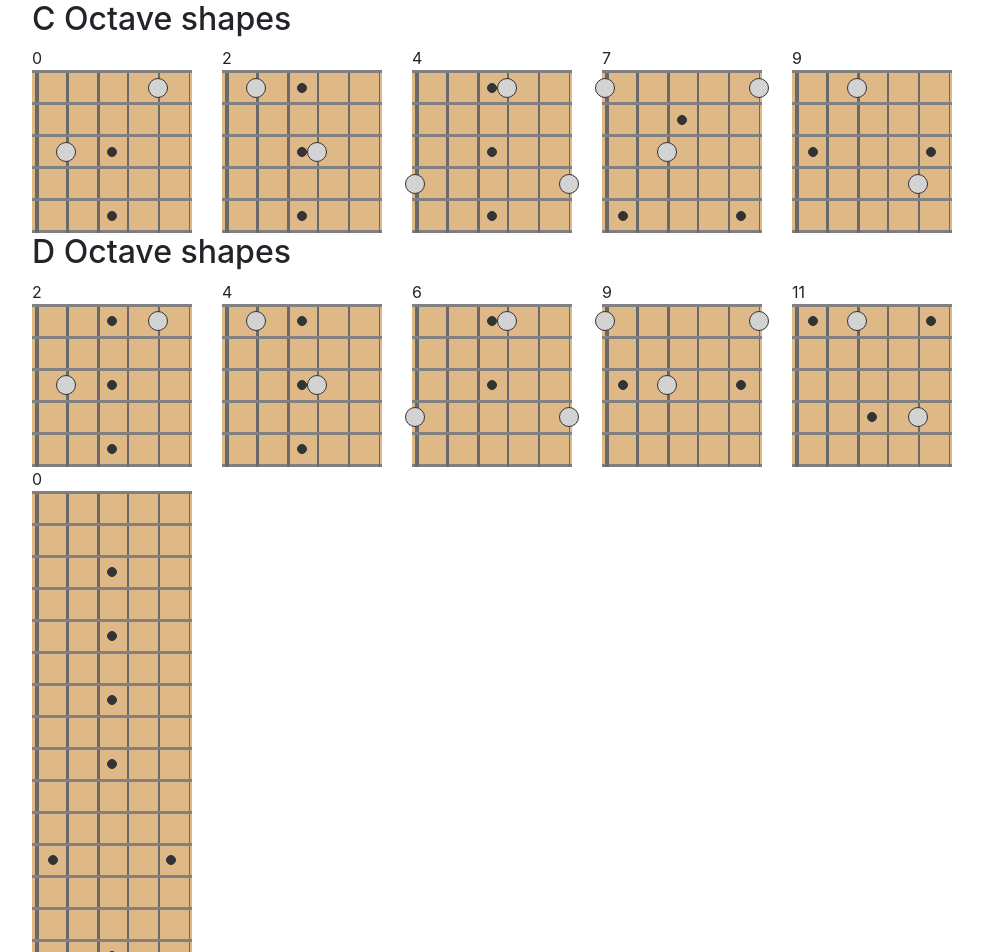
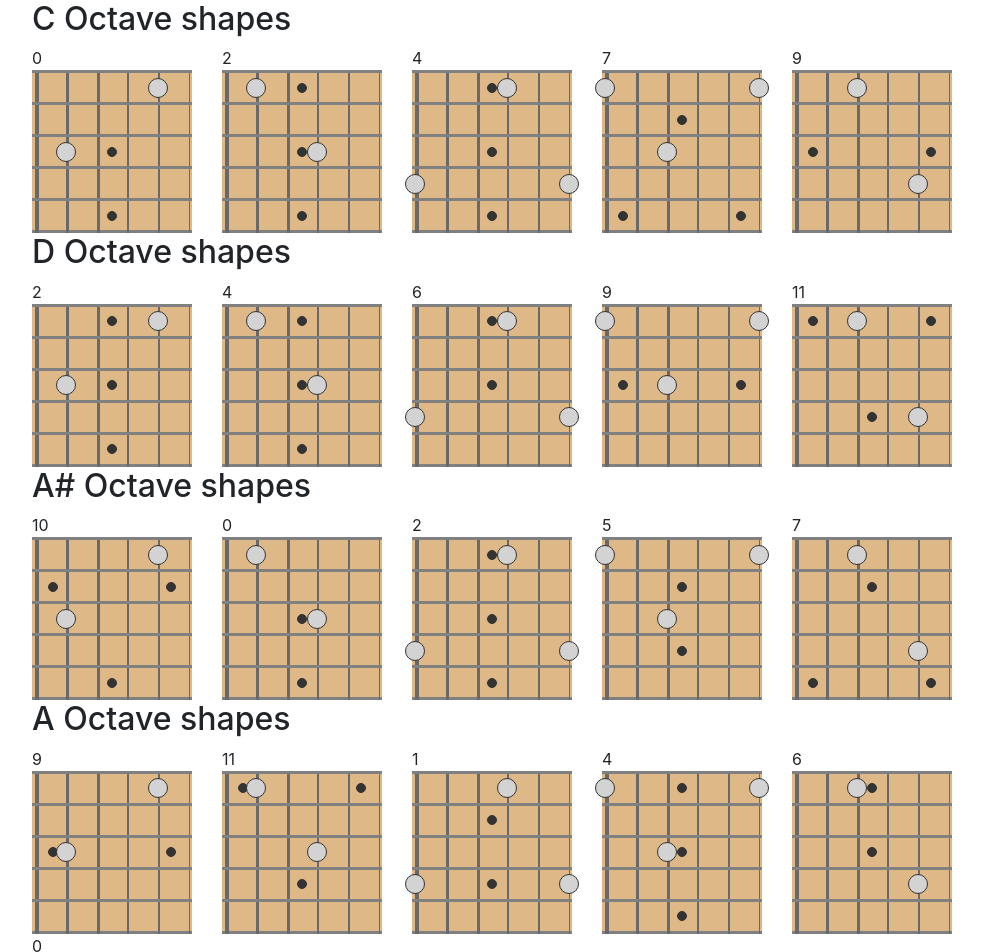
Before and after one commit to sparkoo/guitar-practice, an Angular app: page / in a window 1280 px wide. Shown: the top 952 px of the page, without its empty margins (53-1036 px from the left). Built offline with nearby package versions, Linux system fonts and the light colour scheme.

Commit message:
print some more octave shapes

```diff
--- a/src/app/app.component.html
+++ b/src/app/app.component.html
@@ -35,6 +35,42 @@
       <app-fretboard [shape]="getOctaveShape('D_5')"></app-fretboard>
     </div>
   </div>
+  <h2>A# Octave shapes</h2>
+  <div class="row">
+    <div class="col-md-2">
+      <app-fretboard [shape]="getOctaveShape('Asharp_1')"></app-fretboard>
+    </div>
+    <div class="col-md-2">
+      <app-fretboard [shape]="getOctaveShape('Asharp_2')"></app-fretboard>
+    </div>
+    <div class="col-md-2">
+      <app-fretboard [shape]="getOctaveShape('Asharp_3')"></app-fretboard>
+    </div>
+    <div class="col-md-2">
+      <app-fretboard [shape]="getOctaveShape('Asharp_4')"></app-fretboard>
+    </div>
+    <div class="col-md-2">
+      <app-fretboard [shape]="getOctaveShape('Asharp_5')"></app-fretboard>
+    </div>
+  </div>
+  <h2>A Octave shapes</h2>
+  <div class="row">
+    <div class="col-md-2">
+      <app-fretboard [shape]="getOctaveShape('A_1')"></app-fretboard>
+    </div>
+    <div class="col-md-2">
+      <app-fretboard [shape]="getOctaveShape('A_2')"></app-fretboard>
+    </div>
+    <div class="col-md-2">
+      <app-fretboard [shape]="getOctaveShape('A_3')"></app-fretboard>
+    </div>
+    <div class="col-md-2">
+      <app-fretboard [shape]="getOctaveShape('A_4')"></app-fretboard>
+    </div>
+    <div class="col-md-2">
+      <app-fretboard [shape]="getOctaveShape('A_5')"></app-fretboard>
+    </div>
+  </div>
   <div class="row">
     <div class="col-md-2">
       <app-fretboard [shape]="{frets: 22, base: 0, fingers: []}"></app-fretboard>
```
